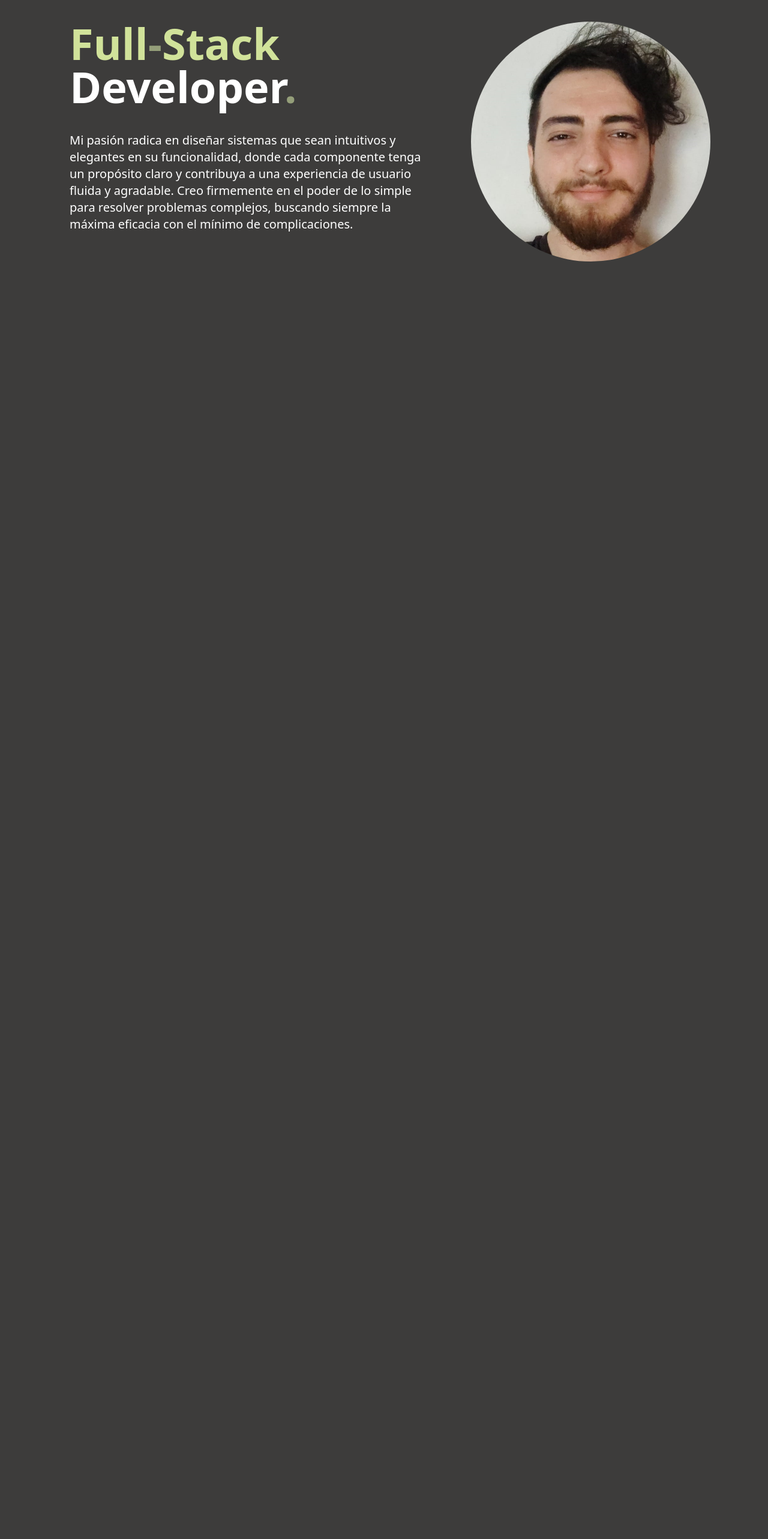
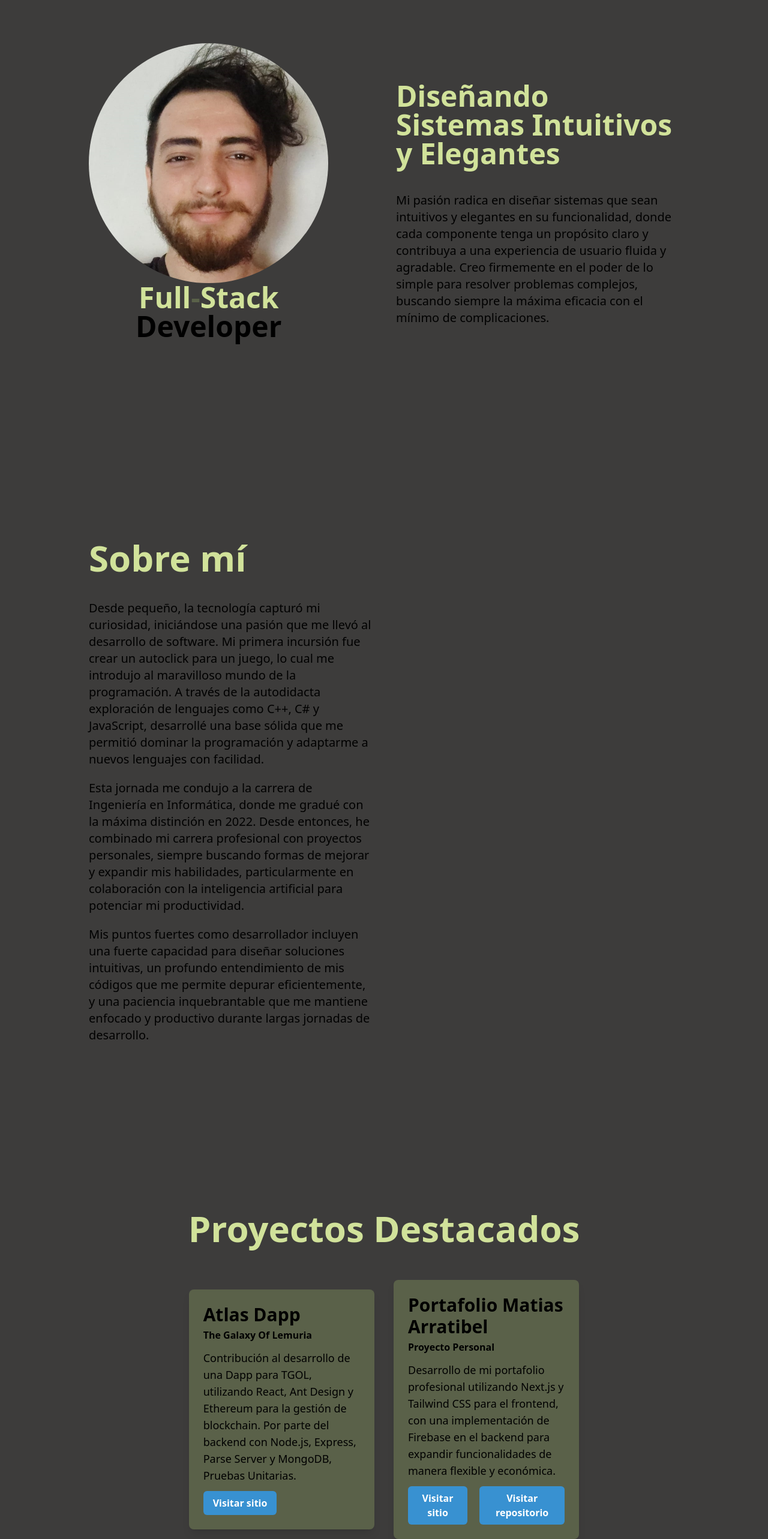
Before and after one commit to Kioys/portfolio, a Next.js app: page / in a window 1280 px wide. Shown: the part 60-2626 px from the top of the page at 60% size. Before the commit the page ends 992 px from the top, so only its background shows below. Built offline with nearby package versions, Linux system fonts and the light colour scheme.

Commit message:
Added new sections, modified some class colors, implemented more fade in effects for top and bottom

```diff
--- a/src/app/components/body/body.css
+++ b/src/app/components/body/body.css
@@ -19,13 +19,32 @@
 }
 
 .hidden-section-r {
-    opacity: 0;
-    filter: blur(2px);
-    transform: translateX(50%);
-    transition: all 0.5s ease-in-out;
-  }
+  opacity: 0;
+  filter: blur(2px);
+  transform: translateX(50%);
+  transition: all 0.5s ease-in-out;
+}
 
-.show-section {
+.hidden-section-t {
+  opacity: 0;
+  filter: blur(2px);
+  transform: translateY(-50%);
+  transition: all 0.5s ease-in-out;
+}
+
+.hidden-section-b {
+  opacity: 0;
+  filter: blur(50%);
+  transition: all 0.5s ease-in-out;
+}
+
+.show-section-tb {
+  filter: blur(0px);
+  transform: translateY(0%);
+  opacity: 1;
+}
+
+.show-section-lr {
   filter: blur(0px);
   transform: translateX(0%);
   opacity: 1;
@@ -45,30 +64,29 @@
 
 @media (min-width: 701px) and (max-width: 1500px) {
   .section {
+    padding: 0 2rem;
     max-width: 1500px;
   }
 }
 
 @media (min-width: 581px) and (max-width: 700px) {
   .section {
-    padding: 0 7rem;
+    padding: 0 0rem;
+  }
+  .pfp {
+    max-width: 250px;
+    max-height: 250px;
   }
 }
 
-@media (max-width: 580px) {
+@media (min-width: 451px) and (max-width: 580px) {
   .section {
-    padding: 0 1rem;
-  }
-}
-
-@media (min-width: 451px) and (max-width: 579px) {
-  .section {
-    padding: 0 0rem;
+    padding: 0 2rem;
   }
 
   .pfp {
-    max-width: 350px;
-    max-height: 350px;
+    max-width: 250px;
+    max-height: 250px;
   }
 }
 
@@ -79,7 +97,13 @@
   }
 
   .pfp {
-    max-width: 200px;
-    max-height: 200px;
+    max-width: 150px;
+    max-height: 150px;
   }
 }
+
+@media (max-height: 850px) {
+  .section {
+    margin-bottom: 10rem;
+  }
+}
--- a/src/app/components/body/body.js
+++ b/src/app/components/body/body.js
@@ -3,45 +3,82 @@ import React, { useState, useEffect } from 'react';
 import './body.css';
 
 export default function Home() {
-    useEffect(() => {
-        console.log("useEffect");
 
-        // Creación del IntersectionObserver
+    const createObserver = (newClassName, options) => {
+
+        if (!window.IntersectionObserver) throw new Error('IntersectionObserver is not supported');
+
+        if (!newClassName) throw new Error('newClassName is required');
+
+        if (typeof newClassName !== 'string') throw new Error('newClassName must be a string');
+
+        if (typeof options !== 'object') throw new Error('options must be an object');
+
+        const observerOptions = options || {
+            root: null,
+            rootMargin: '0px',
+            threshold: 0.30
+        }
+
         const observer = new IntersectionObserver((entries) => {
-            console.log("observer");
             entries.forEach((entry) => {
-                console.log("entry", entry)
                 if (entry.isIntersecting) {
-                    console.log("is intersecting")
-                    entry.target.classList.add('show-section');
+                    entry.target.classList.add(newClassName);
                     observer.unobserve(entry.target);
                 }
             });
-        }, {
-            root: null, // Usa el viewport como área de root
-            rootMargin: '0px', // No hay margen
-            threshold: 0.15 // 10% del elemento debe estar visible
-        });
+        }, observerOptions);
 
-        // Obteniendo todos los elementos con la clase 'hidden'
-        const hiddenElements = document.querySelectorAll('.hidden-section-l, .hidden-section-r');
-        hiddenElements.forEach(element => observer.observe(element));
+        return observer;
+    }
 
-        // Función de limpieza
+    useEffect(() => {
+
+        const observerOptions = {
+            root: null,
+            rootMargin: '-5%',
+            threshold: 0.10
+        }
+
+        const observerLR = createObserver('show-section-lr', observerOptions);
+        const observerTB = createObserver('show-section-tb', observerOptions);
+
+        const hiddenElementsLR = document.querySelectorAll('.hidden-section-l, .hidden-section-r');
+        hiddenElementsLR.forEach(element => observerLR.observe(element));
+
+        const hiddenElementsTB = document.querySelectorAll('.hidden-section-t, .hidden-section-b');
+        hiddenElementsTB.forEach(element => observerTB.observe(element));
+
         return () => {
-            console.log("cleanup");
-            hiddenElements.forEach(element => observer.unobserve(element));
+            hiddenElementsLR.forEach(element => observerLR.unobserve(element));
+            hiddenElementsTB.forEach(element => observerTB.unobserve(element));
         };
     }, []);
 
     return (
-        <div id="body" className="flex flex-col py-10 lg:p-24 items-center">
-            <section className='section flex flex-col lg:flex-row'>
-                <div className='font-extrabold px-5 m-0 text-5xl sm:text-7xl lg:pr-20'>
-                    <h1 className='txt-color5'>Full<span className="txt-color4">-</span>Stack</h1>
-                    <span>Developer</span><span className='txt-color4'>.</span>
-                    <div className='text-lg sm:text-xl font-normal pt-5 sm:pt-10'>
-                        <p>
+        <div id="body" className="flex flex-col lg:px-24 items-center">
+            <HeroSection />
+            <AboutMeSection />
+            <ProjectsSection />
+        </div>
+    );
+};
+
+function HeroSection() {
+    return (
+        <section className="section flex flex-col lg:flex-row items-center justify-center min-h-screen text-center lg:text-left">
+            <div className="pfp-container flex flex-column justify-center lg:justify-start w-full lg:w-1/2">
+                <div className='flex flex-col items-center font-extrabold px-5 mb-10 text-2xl sm:text-5xl lg:pr-20'>
+                    <img src="/pfp.jpeg" alt="Matias Arratibel" className="pfp" />
+                    <h1 className='txt-color5 '>Full<span className="txt-color4">-</span>Stack</h1>
+                    <span>Developer</span>
+                </div>
+            </div>
+            <div className="intro-text w-full lg:w-1/2 px-5">
+                <h1 className="text-3xl sm:text-5xl font-extrabold txt-color5">
+                    Diseñando Sistemas Intuitivos y Elegantes
+                </h1>
+                <p className="text-lg sm:text-xl font-normal pt-5 sm:pt-10">
                     Mi pasión radica en diseñar sistemas que sean intuitivos y elegantes
                     en su funcionalidad, donde cada componente tenga un propósito claro
                     y contribuya a una experiencia de usuario fluida y agradable. Creo
@@ -49,11 +86,101 @@ export default function Home() {
                     buscando siempre la máxima eficacia con el mínimo de complicaciones.
                 </p>
             </div>
+        </section>
+    );
+}
+
+function AboutMeSection() {
+    return (
+        <section className="section flex flex-col lg:flex-row items-center justify-center min-h-screen">
+            <div className="w-full lg:w-1/2 px-5">
+                <div className="hidden-section-l">
+                    <h2 className="text-4xl sm:text-6xl font-extrabold txt-color5">Sobre mí</h2>
+                    <p className="text-lg sm:text-xl font-normal pt-5 sm:pt-10">
+                        Desde pequeño, la tecnología capturó mi curiosidad,
+                        iniciándose una pasión que me llevó al desarrollo
+                        de software. Mi primera incursión fue crear un
+                        autoclick para un juego, lo cual me introdujo
+                        al maravilloso mundo de la programación.
+                        A través de la autodidacta exploración de lenguajes
+                        como C++, C# y JavaScript, desarrollé una base
+                        sólida que me permitió dominar la programación
+                        y adaptarme a nuevos lenguajes con facilidad.
+                    </p>
+                    <p className="text-lg sm:text-xl font-normal pt-5">
+                        Esta jornada me condujo a la carrera de Ingeniería
+                        en Informática, donde me gradué con la máxima distinción en 2022.
+                        Desde entonces, he combinado mi carrera profesional
+                        con proyectos personales, siempre buscando formas de
+                        mejorar y expandir mis habilidades, particularmente
+                        en colaboración con la inteligencia artificial para
+                        potenciar mi productividad.
+                    </p>
+                    <p className="text-lg sm:text-xl font-normal pt-5">
+                        Mis puntos fuertes como desarrollador incluyen una fuerte
+                        capacidad para diseñar soluciones intuitivas,
+                        un profundo entendimiento de mis códigos que me permite
+                        depurar eficientemente, y una paciencia inquebrantable
+                        que me mantiene enfocado y productivo durante largas
+                        jornadas de desarrollo.
+                    </p>
                 </div>
-                <div className='flex justify-center pt-24 lg:p-0'>
-                    <img src='/pfp.jpeg' className='pfp' />
+            </div>
+            <div className="w-full lg:w-1/2 flex justify-center lg:justify-end">
+                {/* <!-- Aquí puedes incluir alguna imagen representativa o dejarlo para un diseño minimalista --> */}
             </div>
         </section>
+    );
+}
+
+function ProjectsSection() {
+    return (
+        <section className="section py-20 flex justify-center items-center">
+            <div className="container mx-auto">
+                <h2 className="hidden-section-t text-4xl sm:text-6xl font-extrabold text-center txt-color5">Proyectos Destacados</h2>
+
+                <div className=" flex flex-col md:flex-row md:flex-wrap justify-center items-center pt-10">
+                    {/* Proyecto TGOL.IO */}
+                    <div className="hidden-section-l w-full md:w-1/2 lg:w-1/3 p-4">
+                        <div className="project-card bg-color4 p-6 rounded-lg shadow-lg">
+                            <h3 className="text-3xl font-bold mb-1">Atlas Dapp</h3>
+                            <h4 className='text-md font-bold mb-3'>The Galaxy Of Lemuria</h4>
+                            <p className="text-lg mb-3">
+                                Contribución al desarrollo de una Dapp para TGOL, utilizando React, Ant Design y Ethereum para la gestión de blockchain. Por parte del backend con Node.js, Express, Parse Server y MongoDB, Pruebas Unitarias.
+                            </p>
+                            <a href="https://www.tgol.io" target="_blank" rel="noopener noreferrer" className="text-blue-500 hover:text-blue-700 transition duration-300">
+                                <button className="bg-color1 text-white font-bold py-2 px-4 rounded-md">
+                                    Visitar sitio
+                                </button>
+                            </a>
+
                         </div>
+                    </div>
+
+                    {/* Proyecto Portafolio Personal */}
+                    <div className="hidden-section-r w-full md:w-1/2 lg:w-1/3 p-4">
+                        <div className="project-card bg-color4 p-6 rounded-lg shadow-lg">
+                            <h3 className="text-3xl font-bold mb-1">Portafolio Matias Arratibel</h3>
+                            <h4 className='text-md font-bold mb-3'>Proyecto Personal</h4>
+                            <p className="text-lg mb-3">
+                                Desarrollo de mi portafolio profesional utilizando Next.js y Tailwind CSS para el frontend, con una implementación de Firebase en el backend para expandir funcionalidades de manera flexible y económica.
+                            </p>
+                            <div className='flex flex-row justify-start'>
+                                <a href="https://matiasarratibel.web.app" target="_blank" rel="noopener noreferrer" className='mr-5'>
+                                    <button className="bg-color1 text-white font-bold py-2 px-4 rounded-md">
+                                        Visitar sitio
+                                    </button>
+                                </a>
+                                <a href="https://github.com/Kioys/portfolio" target="_blank" rel="noopener noreferrer">
+                                    <button className="bg-color1 text-white font-bold py-2 px-4 rounded-md">
+                                        Visitar repositorio
+                                    </button>
+                                </a>
+                            </div>
+                        </div>
+                    </div>
+                </div>
+            </div>
+        </section>
     );
-};
+}
--- a/src/app/globals.css
+++ b/src/app/globals.css
@@ -5,71 +5,67 @@
 :root {
   --default-font: ui-sans-serif, system-ui, sans-serif, "Apple Color Emoji",
     "Segoe UI Emoji", "Segoe UI Symbol", "Noto Color Emoji";
-  --foreground-rgb: 255, 255, 255;
-  --background-start-rgb: 61, 60, 59;
-  --background-end-rgb: 61, 60, 59;
+  --text-color: #000;
+  --color1: #3891d1;
+  --color2: #52a392;
+  --color3: #3d3c3b;
+  --color4: #5a6149;
+  --color5: #d1e29a;
 }
 
-/* @media (prefers-color-scheme: dark) {
+@media (prefers-color-scheme: dark) {
   :root {
-    --foreground-rgb: 255, 255, 255;
-    --background-start-rgb: 61, 60, 59;
-    --background-end-rgb: 61, 60, 59;
+    --text-color: #fff;
+    --color1: #3891d1;
+    --color2: #52a392;
+    --color3: #3d3c3b;
+    --color4: #5a6149;
+    --color5: #d1e29a;
   }
-} */
-
-html {
-  overflow-x: hidden;
-  text-size-adjust: 100%;
 }
 
 body {
   font-family: var(--default-font);
-  color: rgb(var(--foreground-rgb));
-  background: linear-gradient(
-      to bottom,
-      transparent,
-      rgb(var(--background-end-rgb))
-    )
-    rgb(var(--background-start-rgb));
+  color: rgb(var(--text-color));
+  background: var(--color3);
 }
 
 .bg-color1 {
-  background-color: #384650;
+  background-color: var(--color1);
 }
 
 .bg-color2 {
-  background-color: #38688d;
+  background-color: var(--color2);
 }
 
 .bg-color3 {
-  background-color: #3d3c3b;
+  background-color: var(--color3);
 }
 
 .bg-color4 {
-  background-color: #949e79;
+  background-color: var(--color4);
 }
 
 .bg-color5 {
-  background-color: #d1e29a;
+  background-color: var(--color5);
 }
 
 .txt-color1 {
-  color: #384650;
+  color: var(--color1);
 }
 
 .txt-color2 {
-  color: #326b97;
+  color: var(--color2);
 }
 
 .txt-color3 {
-  color: #3d3c3b;
+  color: var(--color3);
 }
 
 .txt-color4 {
-  color: #949e79;
+  color: var(--color4);
 }
 
 .txt-color5 {
-  color: #d1e29a;
+  color: var(--color5);
 }
```
Lines whose indentation alone changed are shown as unchanged.
